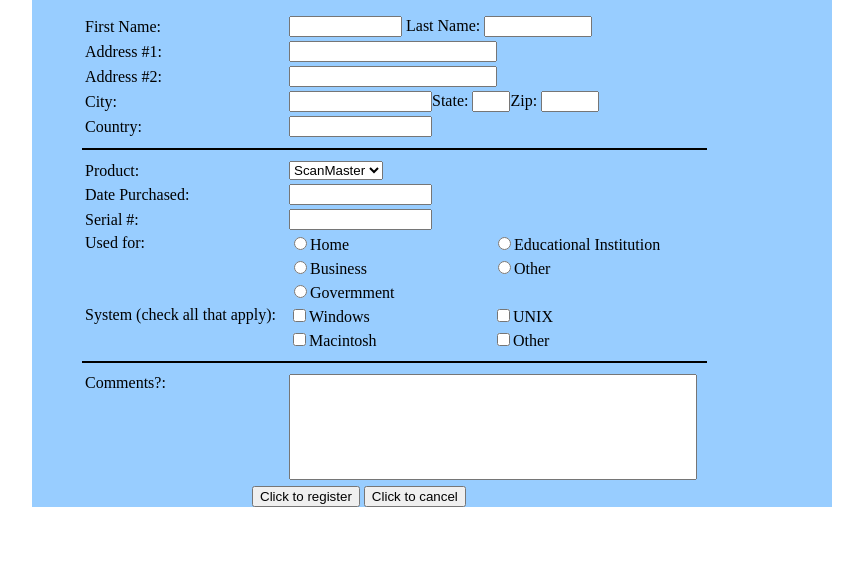
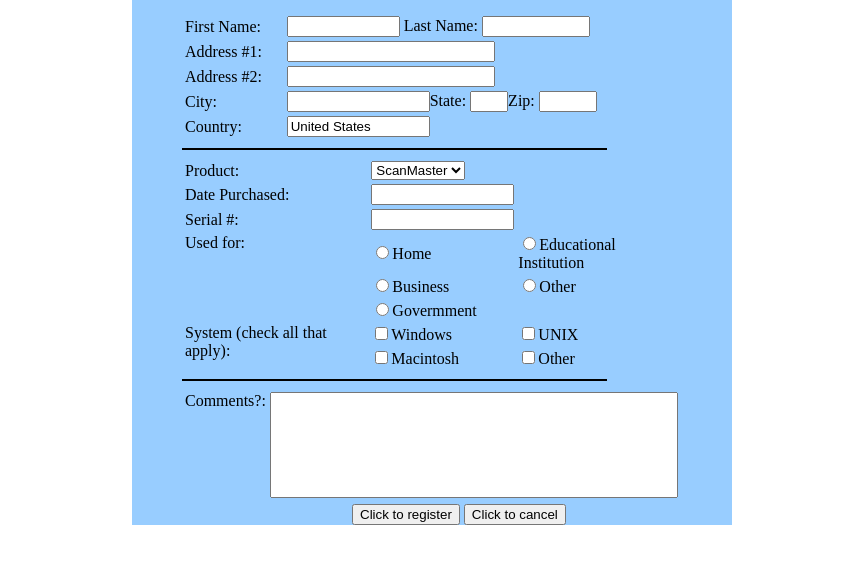
Before and after one commit to NamFnt/bai_2, a website: page index.html in a window 1280 px wide. Shown: the part 189-752 px from the top of the page, without its empty margins (208-1071 px from the left). Drawn offline with Linux system fonts and the light colour scheme.

Commit message:
Update index.html

```diff
--- a/index.html
+++ b/index.html
@@ -15,11 +15,11 @@
         table
         {
             margin: 0 auto;
-            width: 700px;
+            width: 500px;
         }
         table td:first-child
         {
-            width: 200px;
+            width: 0 auto;
         }
         input[type="radio"]
         {
@@ -29,7 +29,7 @@
 </head>
 <body>
     <div>
-        <div style="background-color: rgb(152, 205, 255); width: 800px; margin: 0 auto;">
+        <div style="background-color: rgb(152, 205, 255); width: 600px; margin: 0 auto;">
             <div style="background-color: cyan; border: 2px solid black; border-radius: 10px; box-shadow: 8px 8px 0px rgba(0, 0, 0, 0.3); width: 280px; margin: 0 auto; font-family: 'Times New Roman';">
                 <h1>Jackson</h1>
                 <hr style="border: 2px solid black; margin: 0;">
@@ -57,7 +57,7 @@
                     </tr>
                     <tr>
                         <td><label for="country">Country: </label></td>
-                        <td><input id="country" style="width: 135px"></td>
+                        <td><input id="country" value="United States" style="width: 135px"></td>
                     </tr>
                 </table>
                 <hr style="border: 1px solid black; margin-left: 50px; margin-right: 125px;">
```
